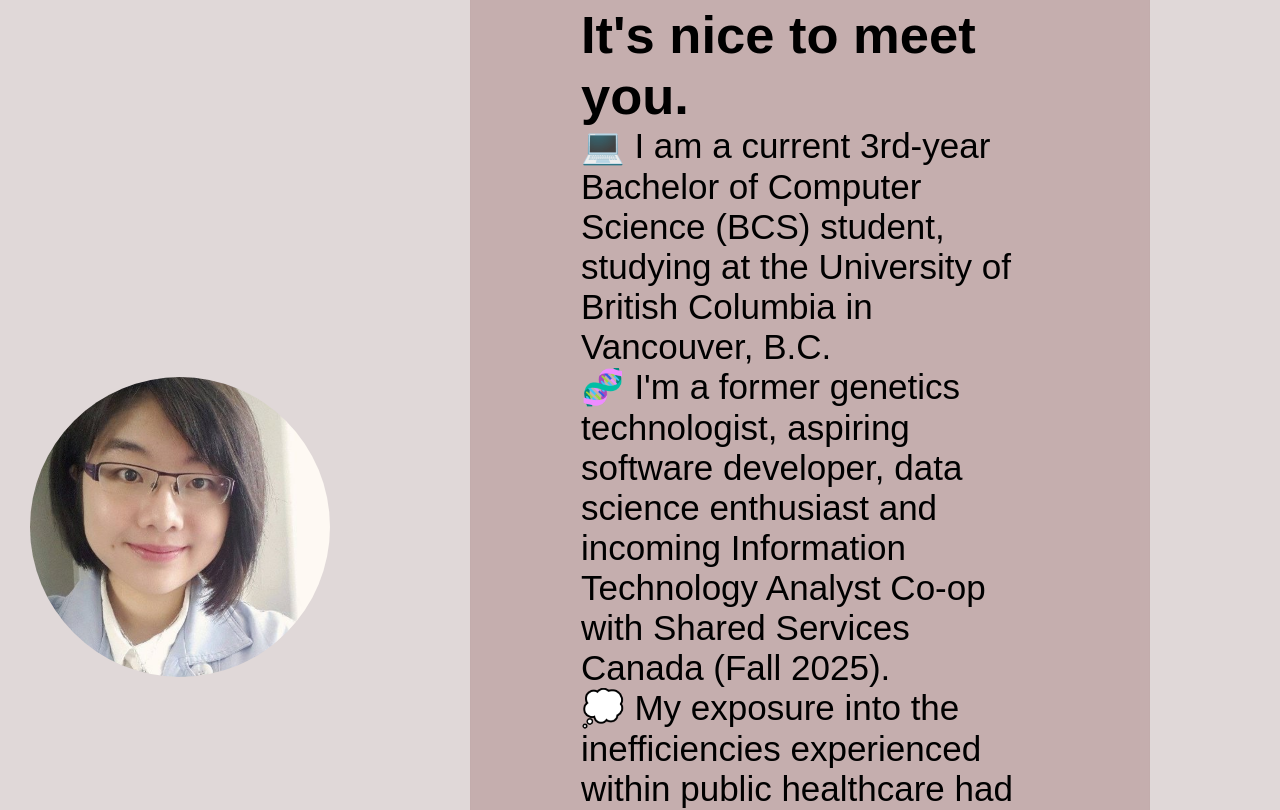
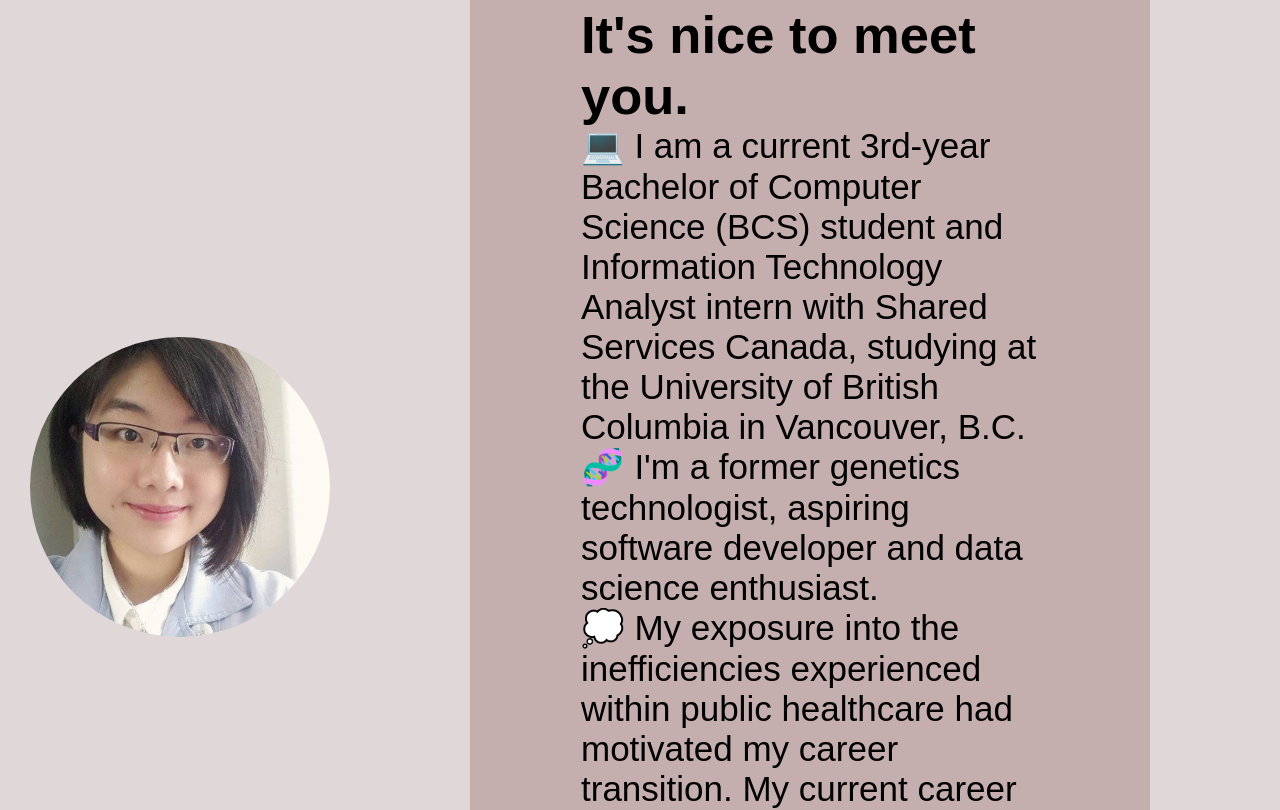
Before and after one commit to samlui1009/portfolio-page, a React (Vite) app: page / in a window 1280 px wide. Shown: the part 460-1270 px from the top of the page. Built offline with nearby package versions, Linux system fonts and the light colour scheme; a web font is replaced by a local one.

Commit message:
Added updated resume and AniMori project card

```diff
--- a/src/components/Card.jsx
+++ b/src/components/Card.jsx
@@ -10,12 +10,10 @@ function Card() {
         <div className="card">
             <div className="intro-text">
                 <h2>It's nice to meet you.</h2>
-                <p>💻 I am a current 3rd-year Bachelor of Computer Science (BCS) student, studying
+                <p>💻 I am a current 3rd-year Bachelor of Computer Science (BCS) student and Information Technology Analyst intern with Shared Services Canada, studying
                     at the University of British Columbia in Vancouver, B.C.
                 </p>
-                <p>🧬 I'm a former genetics technologist, aspiring software developer, data science enthusiast and
-                    incoming Information Technology Analyst Co-op with Shared Services Canada (Fall 2025).
-                </p>
+                <p>🧬 I'm a former genetics technologist, aspiring software developer and data science enthusiast.</p>
                 <p>💭 My exposure into the inefficiencies experienced within public healthcare had motivated
                     my career transition. My current career goals are to eventually bring innovative, scalable solutions to the rapidly evolving
                     digital health space.
--- a/src/components/ProjectGrid.jsx
+++ b/src/components/ProjectGrid.jsx
@@ -6,17 +6,29 @@ import Enduro from '../assets/Individual-Project-Assets/enduro.jpg';
 import DailySips from '../assets/Individual-Project-Assets/dailysips-logo.png'
 import Portfolio from '../assets/Individual-Project-Assets/portfolio-logo.png';
 import SipLy from '../assets/Individual-Project-Assets/SipLy-login.png';
+import AniMori from '../assets/Individual-Project-Assets/animori-logo.png';
 import ScrollToTop from './ScrollToTop.jsx'
 
-import { SiMongodb, SiJupyter, SiJunit5, SiVite, SiCss3, SiJson, SiJavascript, SiSpringboot, SiPostman } from 'react-icons/si';
+import { SiMongodb, SiJupyter, SiJunit5, SiVite, SiCss3, SiJson, SiJavascript, SiSpringboot, SiPostman, SiSqlite } from 'react-icons/si';
 import { FaReact, FaJava } from 'react-icons/fa';
 import { RiH2 } from 'react-icons/ri';
+import { IoLogoElectron } from "react-icons/io5";
 
 
 function ProjectGrid() {
     return (
         <>
         <div className="grid-container">
+            <ProjectCard
+            title="AniMori"
+            type = "Personal"
+            image = { AniMori }
+            description = "AniMori is a passion project, built off of my love for Japanese animation. Having no centralized way to rank my favourite shows or organize them by watch status,
+            I designed an aesthetic, yet functional ElectronJS application that I believe is befitting for the needs of many anime fans around the world."
+            url = "https://github.com/samlui1009/animori"
+            stack = {[ IoLogoElectron, FaReact, SiVite, SiSqlite ]}>
+            </ProjectCard>
+
             <ProjectCard
             title="SipLy"
             type = "Personal"
```
Also changed, not shown: src/assets/Individual-Project-Assets/animori-logo.png (added), 1 other file (tests, documents, lock files or other folders).
